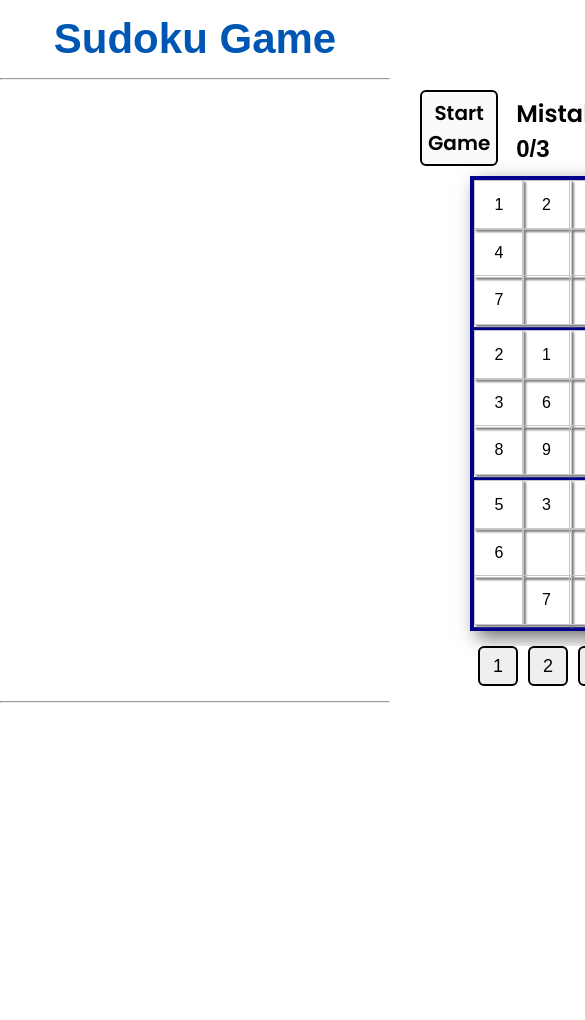
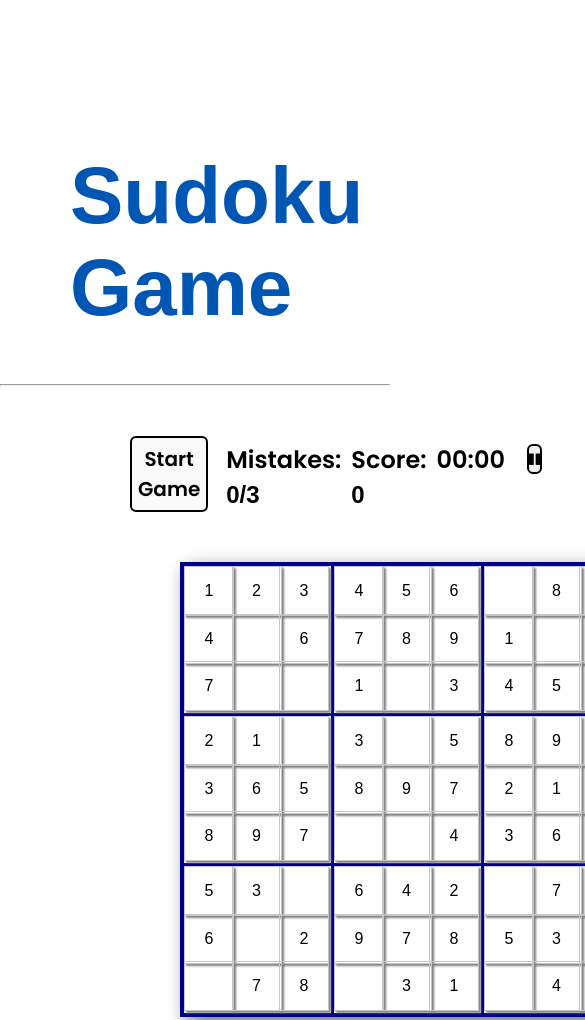
Before and after one commit to OV111/Sudoku_Game, a website with bundled scripts: page index.html in a window 390 px wide. Shown: the top 1020 px of the page, 585 px wide, since content can reach past the window. Before the commit the page ends 844 px from the top, so only its background shows below. Built offline with nearby package versions, Linux system fonts and the light colour scheme.

Commit message:
Adding responsive design!

```diff
--- a/style.css
+++ b/style.css
@@ -238,3 +238,43 @@ h3 {
     transition: 0.1s ease-in-out;
     transform:scale(1.1)
 }
+
+@media (max-width:1200px){
+    .container{
+        margin-left: 370px;
+        margin-top: 50px;
+    }
+    h1 {
+        margin-top: 150px;
+        margin-bottom: 50px;
+        font-size: 80px;
+    }
+    .start {
+        margin-top: 50px;
+        margin-left: 350px;
+    }
+    .container2 {
+        margin-left: 380px;
+        margin-top: 60px;
+    }
+}
+@media (max-width:768px) {
+    .container{
+        margin-left: 180px;
+        margin-top: 50px;
+    }
+    h1 {
+        margin-top: 150px;
+        margin-bottom: 50px;
+        font-size: 80px;
+        margin-left: 70px;
+    }
+    .start {
+        margin-top: 50px;
+        margin-left: 150px;
+    }
+    .container2 {
+        margin-left: 190px;
+        margin-top: 60px;
+    }
+}
```
